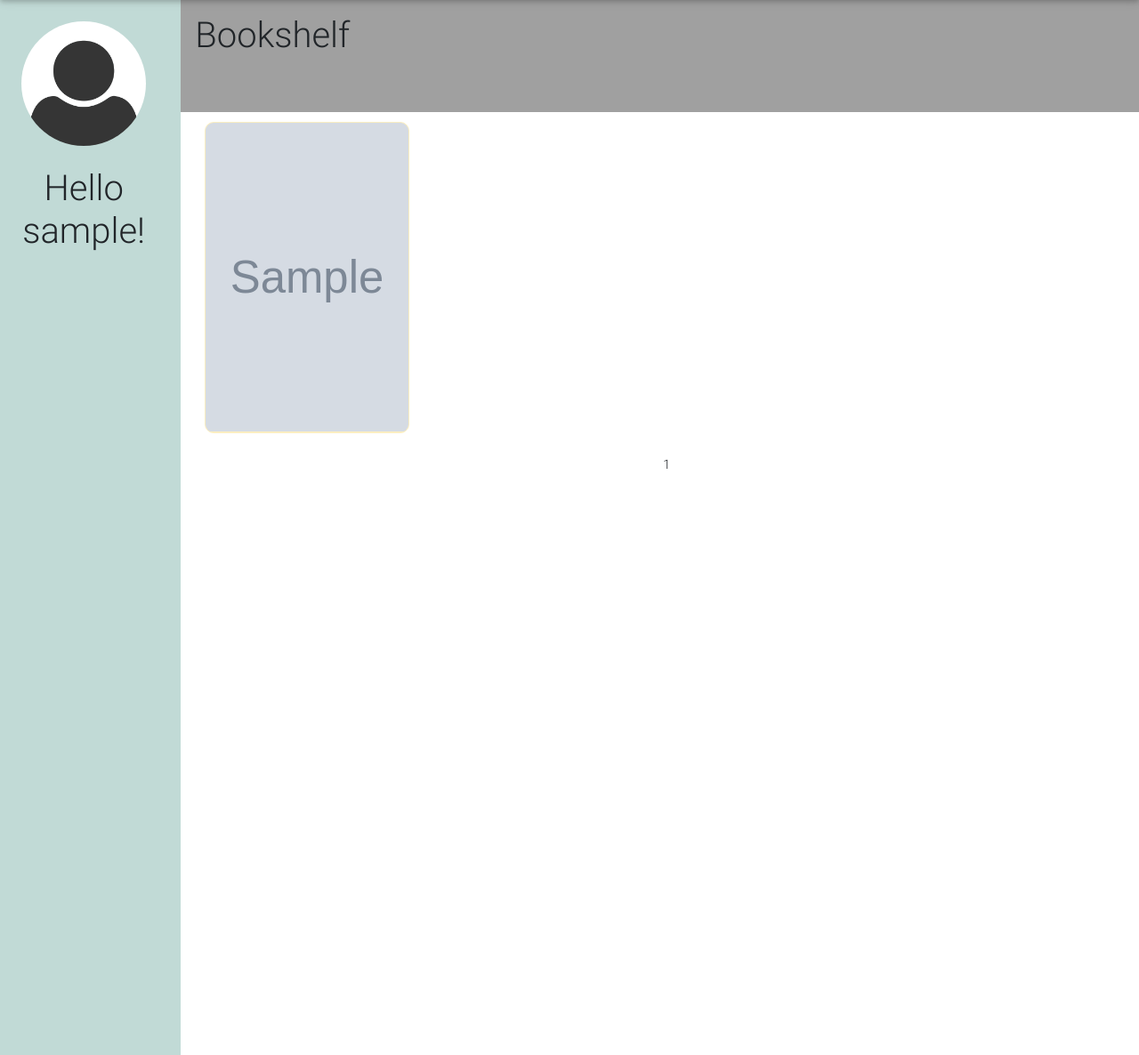
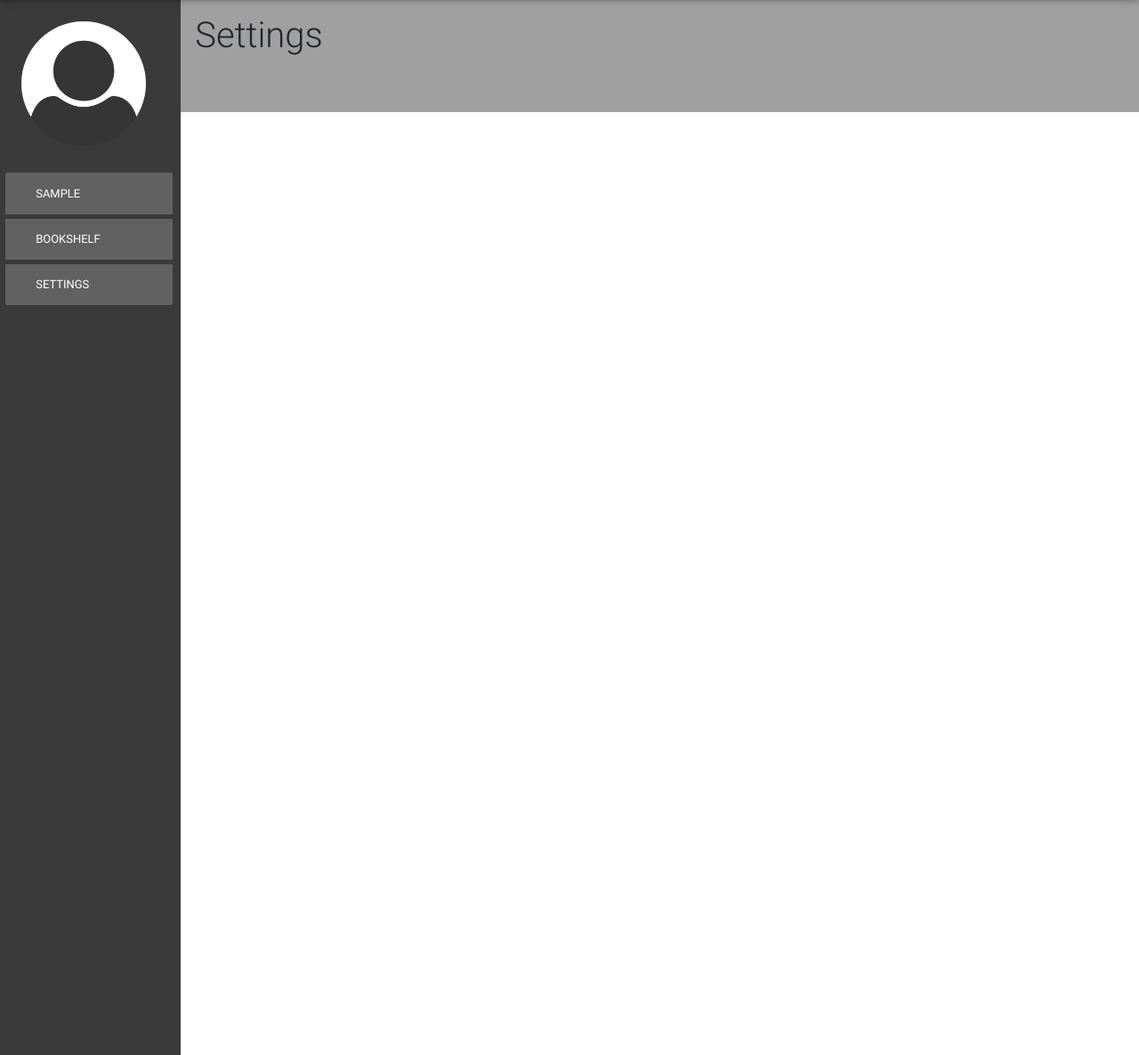
Before and after one commit to Dforrunner/Book-rate-review, a Flask app: page /profile/settings in a window 1280 px wide. Shown: the part 76-1262 px from the top of the page at 89% size. Run offline with Flask 2, Linux system fonts and the light colour scheme; a user stored in the database is signed in; tables that the repository leaves empty hold one stand-in row (values such as "Sample post"); grey boxes marked "Sample" are stand-in pictures; one stand-in notice (Sample message) is shown; style sheets or scripts are compiled from the project's sources; some libraries are stand-ins or nearby versions.

Commit message:
Starting work on user account settings.

```diff
--- a/static/stylesheets/css/main.css
+++ b/static/stylesheets/css/main.css
@@ -252,7 +252,7 @@
                                 Gradients
 **********************************************************************/
 .left-panel {
-  background-color: rgba(182, 211, 207, 0.84);
+  background-color: #3a3a3a;
 }
 
 .profile-header {
--- a/static/stylesheets/scss/_profile.scss
+++ b/static/stylesheets/scss/_profile.scss
@@ -2,7 +2,7 @@
 @import "modules/mixins";
 
 .left-panel{
-  background-color: $secondary-color;
+  background-color: $color2;
 }
 
 .profile-header{
--- a/templates/user_account/profile.html
+++ b/templates/user_account/profile.html
@@ -9,65 +9,17 @@
             <!-- Todo: implement "change profile image" feature -->
             <img alt="avatar mx-auto" class="rounded-circle img-fluid" src="{{ url_for('static', filename='images/profile-image-placeholder.png') }}">
         </div>
-        <h1>Hello {{ user.username }}!</h1>
+        <div class="btn-group-vertical w-100 text-left" role="group" aria-label="Vertical button group">
+            <a type="button" class="btn btn-grey shadow-none w-100 text-left"><i class="fas fa-user"></i> {{ user.username }}</a>
+            <a type="button" class="btn btn-grey shadow-none w-100 text-left" href="{{ url_for('user.bookshelf') }}"><i class="fas fa-book"></i> Bookshelf</a>
+            <a type="button" class="btn btn-grey shadow-none w-100 text-left" href="{{ url_for('user.settings') }}"><i class="fas fa-cog"></i> Settings</a>
+        </div>
     </div>
     <div class="col-10">
         <div class="row profile-header">
-            <h1 class="p-3"> Bookshelf</h1>
+            <h1 class="p-3"> {{section_tittle}}</h1>
         </div>
-        <div class="row pl-3">
-            <!-- message variable is empty by default so the length is less than 2 unless there are no search results found.
-                in which case a longer string message is assigned making the length longer than 2 -->
-            {% if message|length > 2 %}
-                <div class="text-center mt-5">{{ message }}</div>
-            {% endif %}
-            <!-- Books in bookshelf Paginated-->
-            {% for book in bookshelf.items %}
-                <!-- book.image[7:] removes "http://" from the beginning of the link. This is added back in the book_page.html like so: "http://" + image_url -->
-            <a class="home_page_books" href="{{ url_for('book_pg.book_page', book_id=book.id, isbn=book.isbn, title=book.title, author=book.author, year=book.year, image_url=book.image[7:])}}">
-                <img class="book_block_img" src="{{book.image}}">
-                <p class="text-dark book_block_title">{{ book.title }}</p>
-                <div class="book_block_info">
-                    <div class="star-ratings-small">
-                        <div class="star-ratings-top" style="width: 100%"><span>★</span><span>★</span><span>★</span><span>★</span><span>★</span></div>
-                        <div class="star-ratings-bottom"><span>☆</span><span>☆</span><span>☆</span><span>☆</span><span>☆</span></div>
-                    </div>
-                    <p>
-                       By: {{ book.author }}<br>
-                       Year: {{ book.year }}
-                    </p>
-                </div>
-            </a>
-            {% endfor %}
-        </div>
-        <!-- Pagination -->
-        <div class="mt-2 row justify-content-center">
-            <nav aria-label="Page navigation">
-                <ul class="pagination pg-blue">
-                    {% if prev_url %}
-                        <li class="page-item ">
-                            <a class="page-link" href="{{ prev_url }}">Previous</a>
-                        </li>
-                    {% endif %}
-                    {% for page_num in bookshelf.iter_pages() %}
-                        {% if page_num %}
-                            <li class="page-item">
-                                <a class="page-link" href="{{url_for('user.user_profile', page=page_num, username=current_user.username)}}">{{page_num}}</a>
-                            </li>
-                        {% else %}
-                            <li class="page-item">
-                                <a class="page-link" href="#">...</a>
-                            </li>
-                        {% endif %}
-                    {% endfor %}
-                    {% if next_url %}
-                        <li class="page-item">
-                            <a class="page-link" href="{{ next_url }}">Next</a>
-                        </li>
-                    {% endif %}
-                </ul>
-            </nav>
-        </div>
+        {% block profile_body %}{% endblock %}
     </div>
 </div>
 {% endblock %}
--- /dev/null
+++ b/templates/user_account/settings.html
@@ -0,0 +1,9 @@
+{% extends 'user_account/profile.html' %}
+{% block title %} Settings {% endblock %}
+
+{% block profile_body %}
+<!-- Todo: implement change password -->
+<!-- Todo: Implement remove account -->
+<!-- Todo: Implement change username -->
+<!-- Todo: Implement user bio -->
+{% endblock %}
--- a/views/user.py
+++ b/views/user.py
@@ -1,4 +1,4 @@
-from flask import Blueprint, render_template, request, url_for, current_app as app
+from flask import Blueprint, render_template, request, url_for, redirect, current_app as app
 from util.decorators import check_confirmed
 from flask_login import login_required, current_user
 from views.accounts import user_not_signed_in
@@ -10,6 +10,15 @@ user = Blueprint('user', __name__, url_prefix='/profile')
 @login_required
 @check_confirmed
 def user_profile(username):
+    if not current_user.is_authenticated or (current_user.id == 0):
+        user_not_signed_in()
+    return redirect(url_for('user.bookshelf'))
+
+
+@user.route('/bookshelf')
+@login_required
+@check_confirmed
+def bookshelf():
     page = request.args.get('page', 1, type=int)
     bookshelf = current_user.bookshelf.paginate(page=page, per_page=app.config['POSTS_PER_PROFILE_PAGE'])
     message = ''
@@ -20,12 +29,16 @@ def user_profile(username):
         if bookshelf.has_next else None
     prev_url = url_for('user.user_profile', username=current_user.username, page=bookshelf.prev_num) \
         if bookshelf.has_prev else None
-
-    if not current_user.is_authenticated or (current_user.id == 0):
-        user_not_signed_in()
-    return render_template("user_account/profile.html",
+    return render_template("user_account/bookshelf.html",
                            user=current_user,
                            bookshelf=bookshelf,
                            next_url=next_url,
                            prev_url=prev_url,
-                           message=message)
+                           message=message,
+                           section_tittle='Bookshelf')
+
+
+@user.route('/settings')
+@login_required
+def settings():
+    return render_template('user_account/settings.html', user=current_user, section_tittle='Settings')
```
Also changed, not shown: templates/user_account/bookshelf.html (added, +59 -0 lines), 1 other file.
